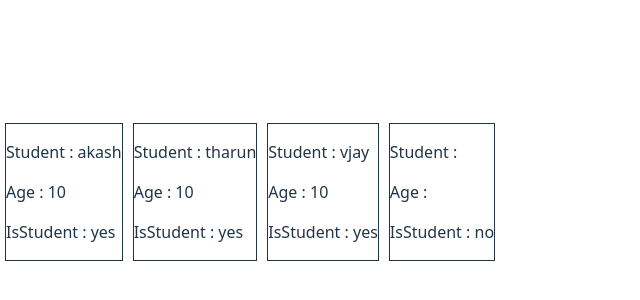
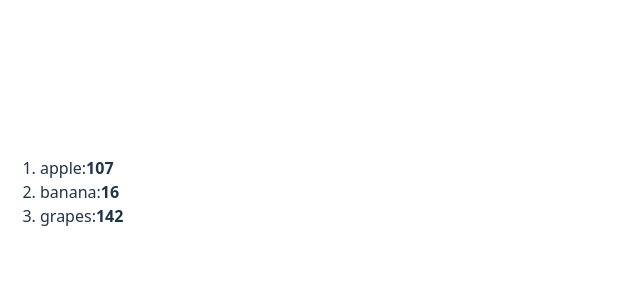
Before and after one commit to Akash-Anandhan/react, a React (Vite) app in the folder my-react-app/: page / in a window 1280 px wide. Shown: the part 208-508 px from the top of the page, without its empty margins (0-640 px from the left). Built offline with nearby package versions, Linux system fonts and the light colour scheme.

Commit message:
list rendering

```diff
--- a/my-react-app/src/App.jsx
+++ b/my-react-app/src/App.jsx
@@ -1,13 +1,9 @@
-import Student from './Student.jsx';
+import List from './List.jsx';
 
 function App() {
   return(
     <>
-      <Student name="akash" age = {10} isStudent = {true}/>
-      <Student name="tharun" age = {10} isStudent = {true}/>
-      <Student name="vjay" age = {10} isStudent = {true}/>
-      <Student/>
-
+     <List/>
     </>
 
   );
--- /dev/null
+++ b/my-react-app/src/List.jsx
@@ -0,0 +1,14 @@
+function List(){
+    const fruits = [{id:1, name :"apple", calories: 107},
+    {id:2,name :"banana", calories: 16},
+    {id:3,name :"grapes", calories: 142}]
+
+    const listitems = fruits.map(fruits => <li key= {fruits.id}>
+        {fruits.name}
+        :
+        <b>{fruits.calories}</b>
+        </li> )
+
+    return( <ol>{listitems}</ol> );
+}
+export default List
```
